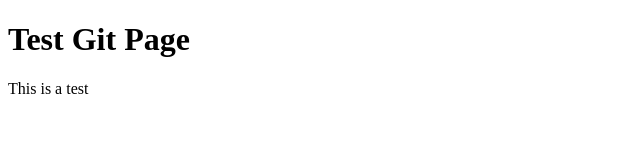
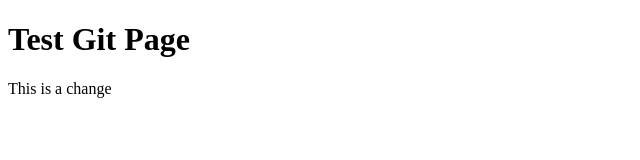
Before and after one commit to bryansmullen/git-test-remote, a plain HTML site: page index.html in a window 1280 px wide. Shown: the full height of the page, 0-640 px from the left. Drawn offline with Linux system fonts and the light colour scheme.

Commit message:
made a change

```diff
--- a/index.html
+++ b/index.html
@@ -8,6 +8,6 @@
   </head>
   <body>
     <h1>Test Git Page</h1>
-    <p>This is a test</p>
+    <p>This is a change</p>
   </body>
 </html>
```
